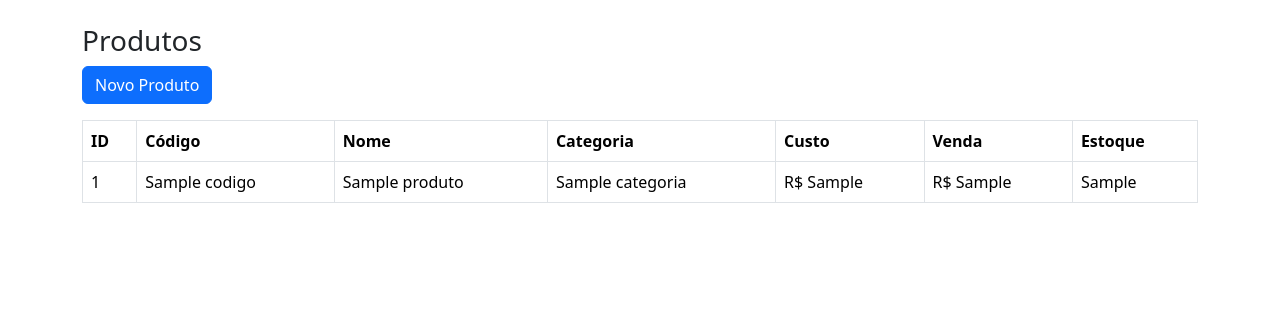
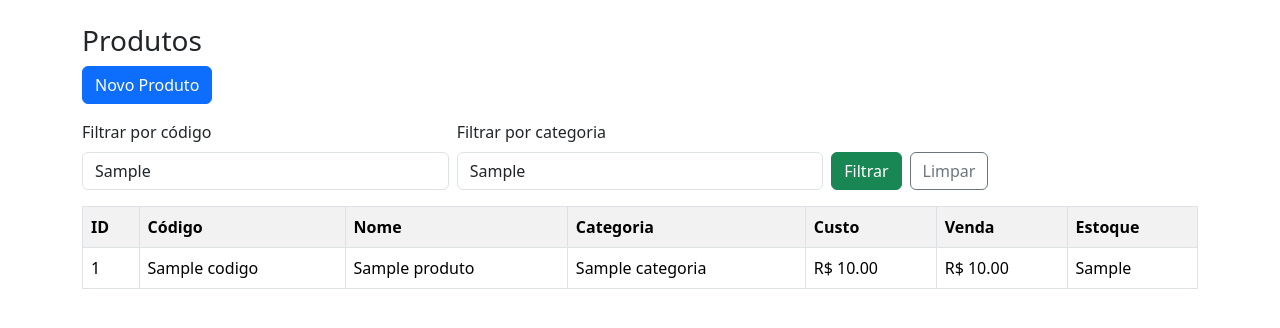
Before and after one commit to eBachtold/PontoDeLuz, a Flask app: template templates/produtos.html in a window 1280 px wide. Shown: the part 56-384 px from the top of the page. Run offline with Flask 3, Linux system fonts and the light colour scheme; the template is opened without the code that fills it: most values are stand-ins (such as "Sample title", 1, 10 or a date in 2020).

Commit message:
atualiza produtos

```diff
--- a/app.py
+++ b/app.py
@@ -35,43 +35,36 @@ def home():
 
 @app.route("/produtos")
 def produtos():
+    codigo = request.args.get("codigo", "").strip()
+    categoria = request.args.get("categoria", "").strip()
+
+    query = "SELECT * FROM produtos"
+    conditions = []
+    params = {}
+
+    if codigo:
+        conditions.append("UPPER(codigo) LIKE UPPER(:codigo)")
+        params["codigo"] = f"%{codigo}%"
+
+    if categoria:
+        conditions.append("UPPER(categoria) LIKE UPPER(:categoria)")
+        params["categoria"] = f"%{categoria}%"
+
+    if conditions:
+        query += " WHERE " + " AND ".join(conditions)
+
+    query += " ORDER BY id"
+
     with engine.connect() as conn:
-        result = conn.execute(text("SELECT * FROM produtos ORDER BY id"))
+        result = conn.execute(text(query), params)
         produtos = result.fetchall()
-    return render_template("produtos.html", produtos=produtos)
 
-
-@app.route("/produtos/novo", methods=["GET", "POST"])
-def novo_produto():
-    if request.method == "POST":
-        codigo = request.form["codigo"]
-        nome = request.form["nome"]
-        categoria = request.form["categoria"]
-        preco_custo = request.form["preco_custo"]
-        preco_venda = request.form["preco_venda"]
-        estoque = request.form["estoque"]
-        observacoes = request.form["observacoes"]
-
-        sql = text("""
-            INSERT INTO produtos (codigo, nome, categoria, preco_custo, preco_venda, estoque_atual, observacoes)
-            VALUES (:codigo, :nome, :categoria, :preco_custo, :preco_venda, :estoque, :observacoes)
-        """)
-
-        with engine.connect() as conn:
-            conn.execute(sql, {
-                "codigo": codigo,
-                "nome": nome,
-                "categoria": categoria,
-                "preco_custo": preco_custo,
-                "preco_venda": preco_venda,
-                "estoque": estoque,
-                "observacoes": observacoes
-            })
-            conn.commit()
-
-        return redirect(url_for("produtos"))
-
-    return render_template("novo_produto.html")
+    return render_template(
+        "produtos.html",
+        produtos=produtos,
+        filtro_codigo=codigo,
+        filtro_categoria=categoria,
+    )
 
 # ------------------------
 # BUSCA DE PRODUTOS PARA VENDAS
--- a/templates/produtos.html
+++ b/templates/produtos.html
@@ -2,9 +2,37 @@
 
 {% block content %}
 <h3>Produtos</h3>
-<a class="btn btn-primary mb-3" href="/produtos/novo">Novo Produto</a>
 
-<table class="table table-bordered">
+<div class="d-flex justify-content-between align-items-center mb-3">
+    <a class="btn btn-primary" href="/produtos/novo">Novo Produto</a>
+</div>
+
+<form method="get" class="row g-2 mb-3">
+    <div class="col-md-4">
+        <label class="form-label">Filtrar por código</label>
+        <input type="text"
+               class="form-control"
+               name="codigo"
+               placeholder="Ex: COL-001"
+               value="{{ filtro_codigo or '' }}">
+    </div>
+
+    <div class="col-md-4">
+        <label class="form-label">Filtrar por categoria</label>
+        <input type="text"
+               class="form-control"
+               name="categoria"
+               placeholder="Ex: anel, brinco, colar"
+               value="{{ filtro_categoria or '' }}">
+    </div>
+
+    <div class="col-md-4 d-flex align-items-end">
+        <button type="submit" class="btn btn-success me-2">Filtrar</button>
+        <a href="/produtos" class="btn btn-outline-secondary">Limpar</a>
+    </div>
+</form>
+
+<table class="table table-bordered table-striped">
     <tr>
         <th>ID</th>
         <th>Código</th>
@@ -21,10 +49,18 @@
         <td>{{ p.codigo }}</td>
         <td>{{ p.nome }}</td>
         <td>{{ p.categoria }}</td>
-        <td>R$ {{ p.preco_custo }}</td>
-        <td>R$ {{ p.preco_venda }}</td>
+        <td>R$ {{ "%.2f"|format(p.preco_custo) }}</td>
+        <td>R$ {{ "%.2f"|format(p.preco_venda) }}</td>
         <td>{{ p.estoque_atual }}</td>
     </tr>
     {% endfor %}
+
+    {% if not produtos %}
+    <tr>
+        <td colspan="7" class="text-center text-muted">
+            Nenhum produto encontrado com os filtros atuais.
+        </td>
+    </tr>
+    {% endif %}
 </table>
 {% endblock %}
```
